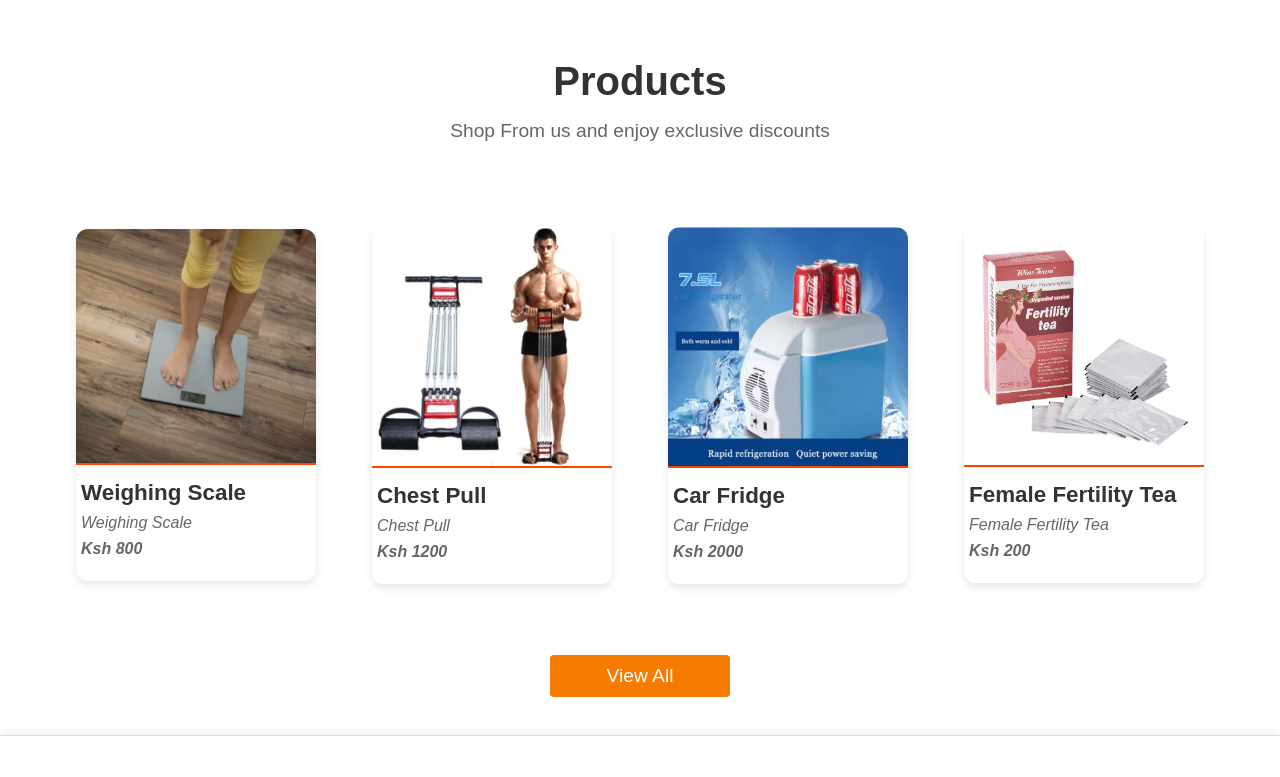
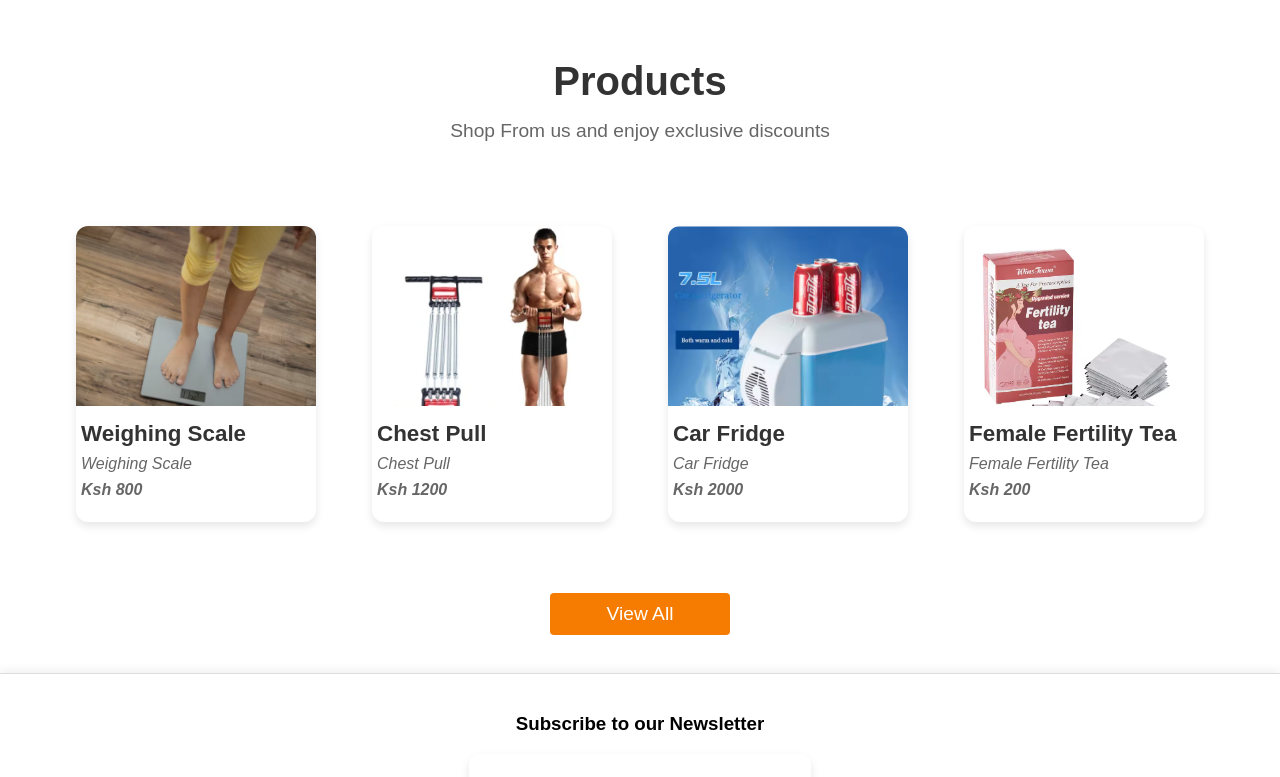
Before and after one commit to RobertOdhiz/maximumhealth, a React (Create React App) app: page / in a window 1280 px wide. Shown: the part 610-1387 px from the top of the page. Built offline with nearby package versions, Linux system fonts and the light colour scheme.

Commit message:
updated getproducts from sheets

```diff
--- a/src/Components/Products.js
+++ b/src/Components/Products.js
@@ -1,38 +1,58 @@
-import React, { useState } from 'react';
+import React, { useEffect, useState } from 'react';
 import { useNavigate } from 'react-router-dom';
-import Search from '../assets/search.svg';
 import './Styles/Products.css';
-import { ProductsData } from '../Data/Products';
+import { ProductsData } from '../Data/Products'; // Your hardcoded products
 import Card from './SemiComponents/Card';
 import Footer from './SemiComponents/Footer';
 import Navbar from './SemiComponents/Navbar';
+import { getData } from '../Utils/db'; // Utility function to fetch data from Google Sheets
 
 function Products() {
   const navigate = useNavigate();
-  const [seen, setSeen] = useState(false);
-  const [shown, setShown] = useState('hidden');
+  const [allProducts, setAllProducts] = useState([]); // State to hold all products
 
-  const toggleSearch = () => {
-    setSeen(!seen);
-    setShown(seen ? 'hidden' : 'seen');
+  // Function to handle navigation to the product details page
+  const selectProductAndNavigate = (product) => {
+    navigate(`/products/${product.title}${product.id}`, { state: { selectedProduct: product } });
   };
 
-  const selectProductAndNavigate = (product) => {
-    // Navigating to the product details page with the selected product
-    navigate(`/products/${product.title}${product.id}`, { state: { selectedProduct: product } });
+  // Fetch data from Google Sheets and merge with hardcoded products
+  useEffect(() => {
+    const fetchData = async () => {
+      try {
+        const dataFromSheets = await getDataFromSheets(); // Fetch data from Google Sheets
+        const combinedProducts = [...ProductsData, ...dataFromSheets]; // Merge hardcoded products with fetched data
+        setAllProducts(combinedProducts); // Set the merged products in state
+      } catch (error) {
+        console.error('Error fetching data:', error); // Log error to console for debugging
+      }
+    };
+
+    fetchData();
+  }, []);
+
+  // Fetch data from Google Sheets using the utility function
+  const getDataFromSheets = async () => {
+    try {
+      const data = await getData('products'); // Fetch products from Google Sheets
+      return data || []; // Return the data or an empty array if no data
+    } catch (error) {
+      console.error('Error retrieving data from Google Sheets:', error); // Log error to console for debugging
+      return []; // Return an empty array if an error occurs
+    }
   };
 
   return (
     <div>
       <Navbar />
       <div className='products'>
-        {ProductsData.map((item, key) => (
+        {allProducts.map((item, key) => (
           <Card
             key={key}
             title={item.title}
             description={item.description}
             price={item.price}
-            image={item.image}
+            image={item.image || item.imageURL}
             onClick={() => selectProductAndNavigate(item)}
           />
         ))}
--- a/src/Components/SemiComponents/Card.js
+++ b/src/Components/SemiComponents/Card.js
@@ -1,11 +1,65 @@
-import React from 'react';
+import React, { useState, useEffect } from 'react';
+import { FaChevronLeft, FaChevronRight } from 'react-icons/fa';
 import './../Styles/Card.css';
 
+// Loader component
+const Loader = () => (
+  <div className="loader"></div>
+);
+
 function Card(props) {
+  const [currentImageIndex, setCurrentImageIndex] = useState(0);
+  const [loading, setLoading] = useState(true); // State for loading
+
+  // Utility function to parse image URLs from a string into an array
+  function parseImageURLs(imageString) {
+    if (!imageString) return []; // If imageString is empty or undefined, return an empty array
+    return imageString.split(',').map(url => url.trim());
+  }
+
+  // Convert the image URL string to an array
+  const images = parseImageURLs(props.image);
+
+  useEffect(() => {
+    setLoading(true); // Set loading to true when the component mounts or image changes
+  }, [currentImageIndex, images]);
+
+  // Function to handle image load
+  const handleImageLoad = () => {
+    setLoading(false); // Stop loading when the image is fully loaded
+  };
+
+  // Function to handle errors while loading image
+  const handleImageError = () => {
+    setLoading(false); // Stop loading on error
+  };
+
+  // Function to go to the next image
+  const nextImage = () => {
+    setCurrentImageIndex((prevIndex) =>
+      prevIndex === images.length - 1 ? 0 : prevIndex + 1
+    );
+  };
+
+  // Function to go to the previous image
+  const prevImage = () => {
+    setCurrentImageIndex((prevIndex) =>
+      prevIndex === 0 ? images.length - 1 : prevIndex - 1
+    );
+  };
+
   return (
-    <div className='card' onClick={props.onClick}>
-      <img src={props.image} alt={props.title} className='card-image' />
-      <div className='card-text'>
+    <div className='card'>
+      <div className='card-image-container'>
+          <img
+            src={images[currentImageIndex]}
+            alt={props.title}
+            className='card-image'
+            onLoad={handleImageLoad}
+            onError={handleImageError}
+          />
+      </div>
+      <div className='card-text' onClick={props.onClick}>
         <h5>{props.title}</h5>
         <p>{props.description}</p>
         <p className='card-price'>Ksh {props.price}</p>
--- a/src/Components/Styles/Card.css
+++ b/src/Components/Styles/Card.css
@@ -62,6 +62,45 @@
   font-style: italic; /* Make the description italic */
 }
 
+/* Card Image Container */
+.card-image-container {
+  position: relative;
+  width: 100%;
+  height: 180px;
+  overflow: hidden;
+}
+
+/* Arrow Button Styles */
+.arrow-button {
+  position: absolute;
+  top: 50%;
+  transform: translateY(-50%);
+  background: rgba(255, 255, 255, 0.8);
+  border: none;
+  padding: 5px;
+  cursor: pointer;
+  z-index: 10;
+  font-size: 1.2em;
+  border-radius: 50%;
+  color: #333;
+  transition: background-color 0.2s;
+}
+
+.arrow-button:hover {
+  background-color: #ff4400;
+  color: #fff;
+}
+
+/* Left Arrow */
+.arrow-button.left {
+  left: 10px;
+}
+
+/* Right Arrow */
+.arrow-button.right {
+  right: 10px;
+}
+
 /* Card Price */
 .card-price {
   color: #ff4400;
@@ -83,3 +122,10 @@
     height: 160px;
   }
 }
+
+/* .card-image-container {
+  position: relative;
+  width: 100%;
+  height: auto;
+}
+ */
--- a/src/Data/Products.js
+++ b/src/Data/Products.js
@@ -42,7 +42,7 @@ export const ProductsData = [
         "image": require('./../assets/matchatea.webp')
     },
     {
-        "id": 1,
+        "id": 7,
         "title":  "Tummy Trimmer",
         "price": 900,
         "description": "Tummy Trimmer",
```
